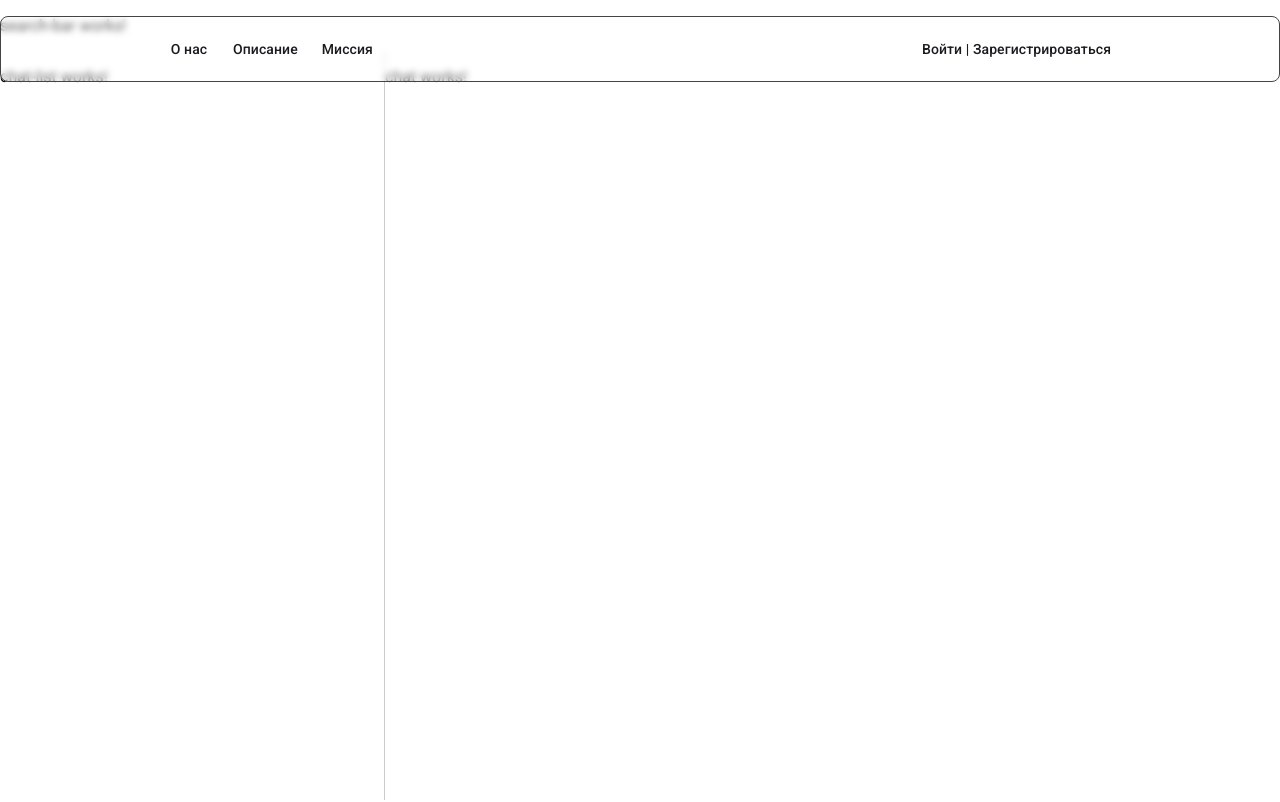
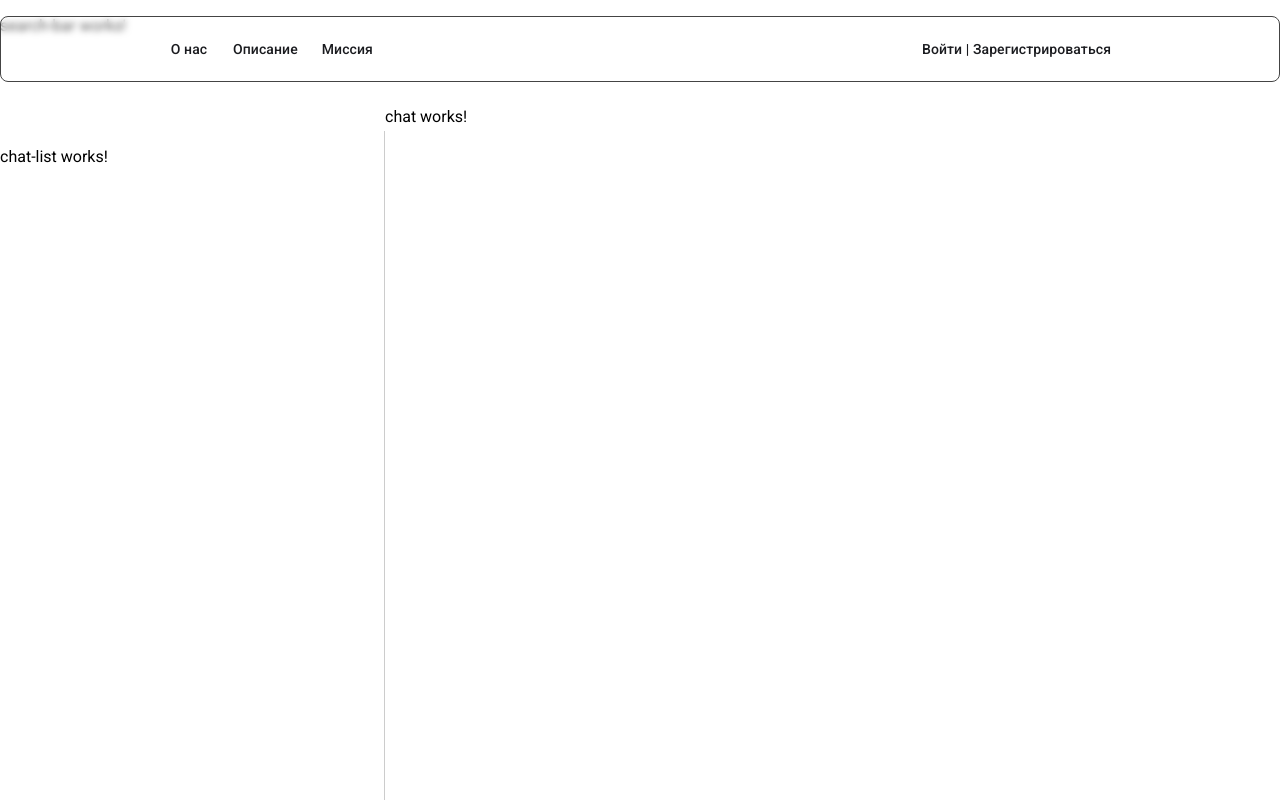
Before and after one commit to SkKirill/knowledge-sharing, an Angular app: page /exchange in a window 1280 px wide. Shown: the top 802 px of the page. Built offline with nearby package versions, Linux system fonts and the light colour scheme.

Commit message:
Add margins to exchange page

```diff
--- a/src/app/components/exchange/exchange.component.css
+++ b/src/app/components/exchange/exchange.component.css
@@ -5,11 +5,13 @@
 }
 
 .chat-content {
+  margin-top: 40px;
   display: flex;
   flex: 1;
 }
 
 app-chat-list {
+  margin-top: 40px;
   width: 30%;
   border-right: 1px solid #ccc;
 }
```
